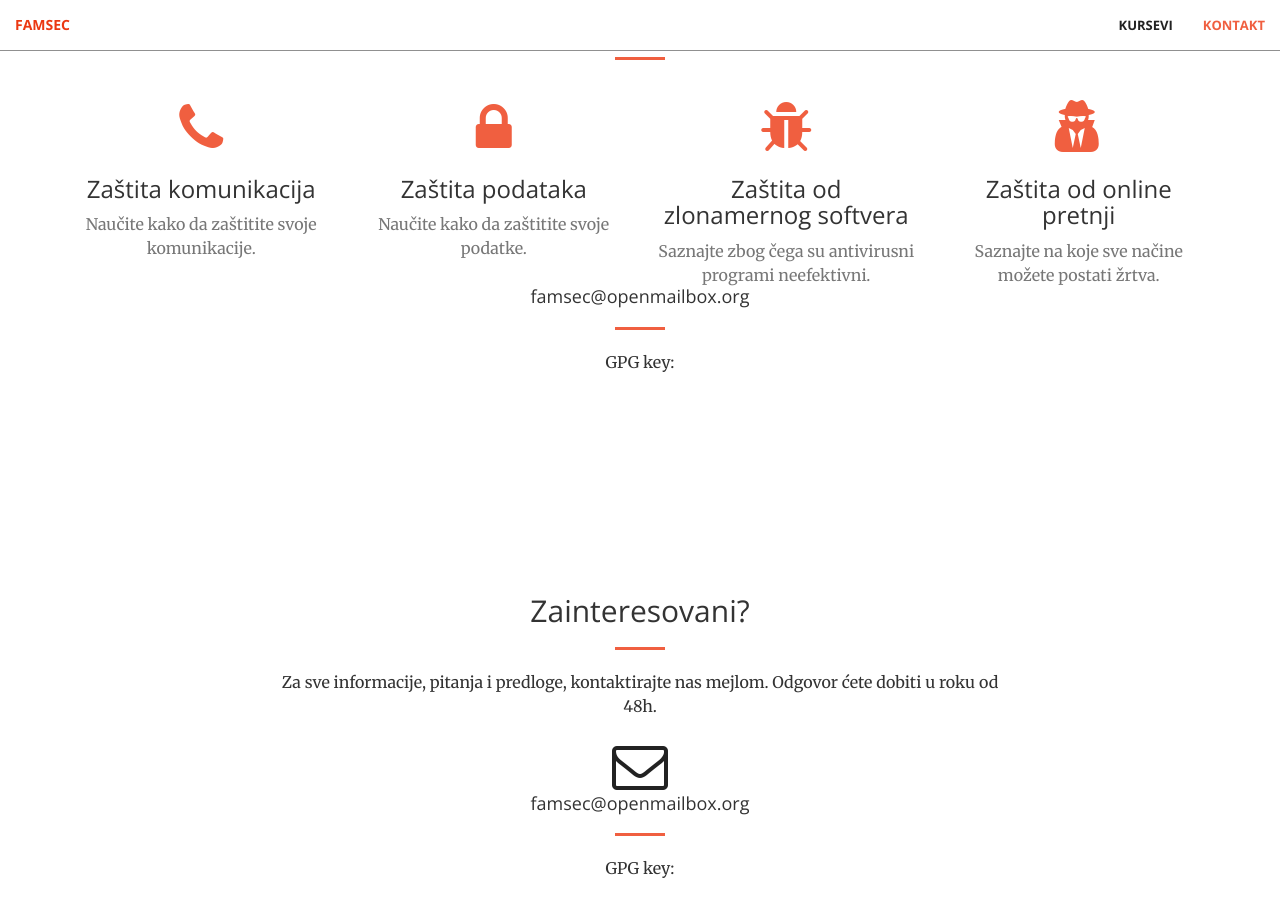
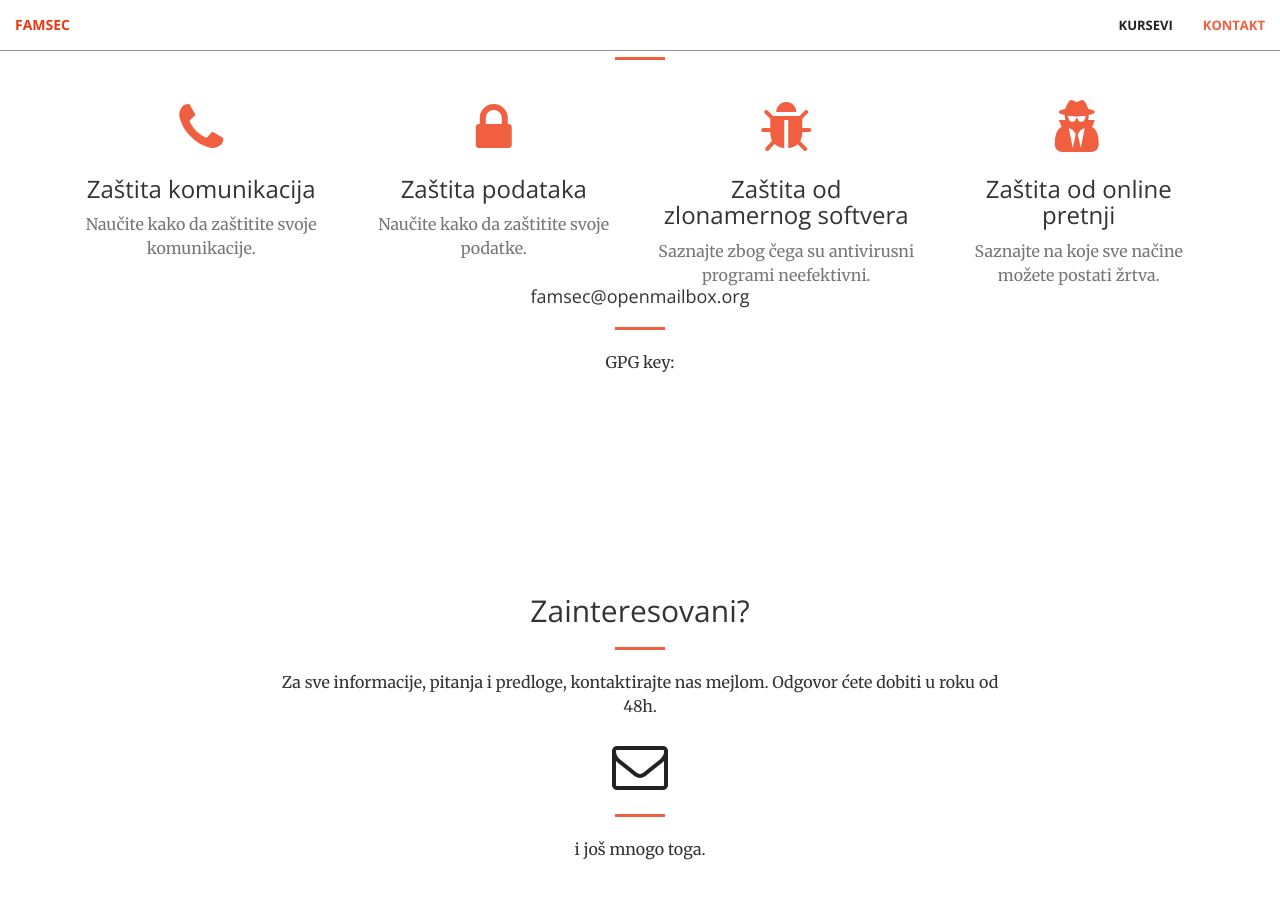
Before and after one commit to FAMSEC/famsec.github.io, a Jekyll site: the page built from index.html, in a window 1280 px wide and 900 px high, scrolled down 996 px. Built offline with Jekyll 4.4.1, drawn with Linux system fonts in a browser that asks for light colours.

Commit message:
Update contact.html

```diff
--- a/_includes/contact.html
+++ b/_includes/contact.html
@@ -25,9 +25,9 @@
             </a>
         </div>
         <div class="col-lg-8 col-lg-offset-2 text-center">
-                <h4 class="section-heading">famsec@openmailbox.org</h4>
+                <h4 class="section-heading"></h4>
                 <hr class="primary">
-                <p>GPG key: </p>
+                <p>i još mnogo toga.</p>
             </div>
 
     </div>
```
